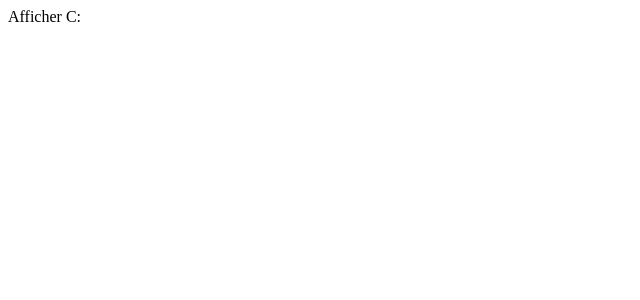
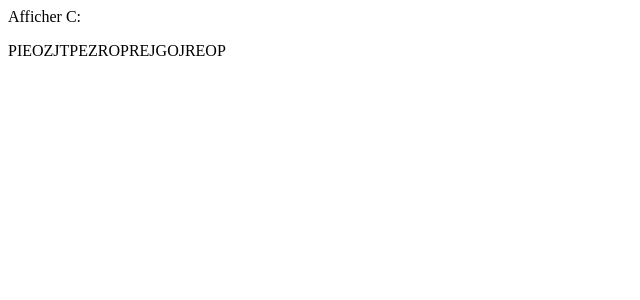
Before and after one commit to TokiTheToki/the-museum-of-us, a Vue app: page / in a window 1280 px wide. Shown: the top 300 px of the page, without its empty margins (0-640 px from the left). Built offline with nearby package versions, Linux system fonts and the light colour scheme.

Commit message:
added sample message

```diff
--- a/src/App.vue
+++ b/src/App.vue
@@ -7,5 +7,6 @@
 
   <main>
     Afficher C:
+    <p>PIEOZJTPEZROPREJGOJREOP</p>
   </main>
 </template>
```
